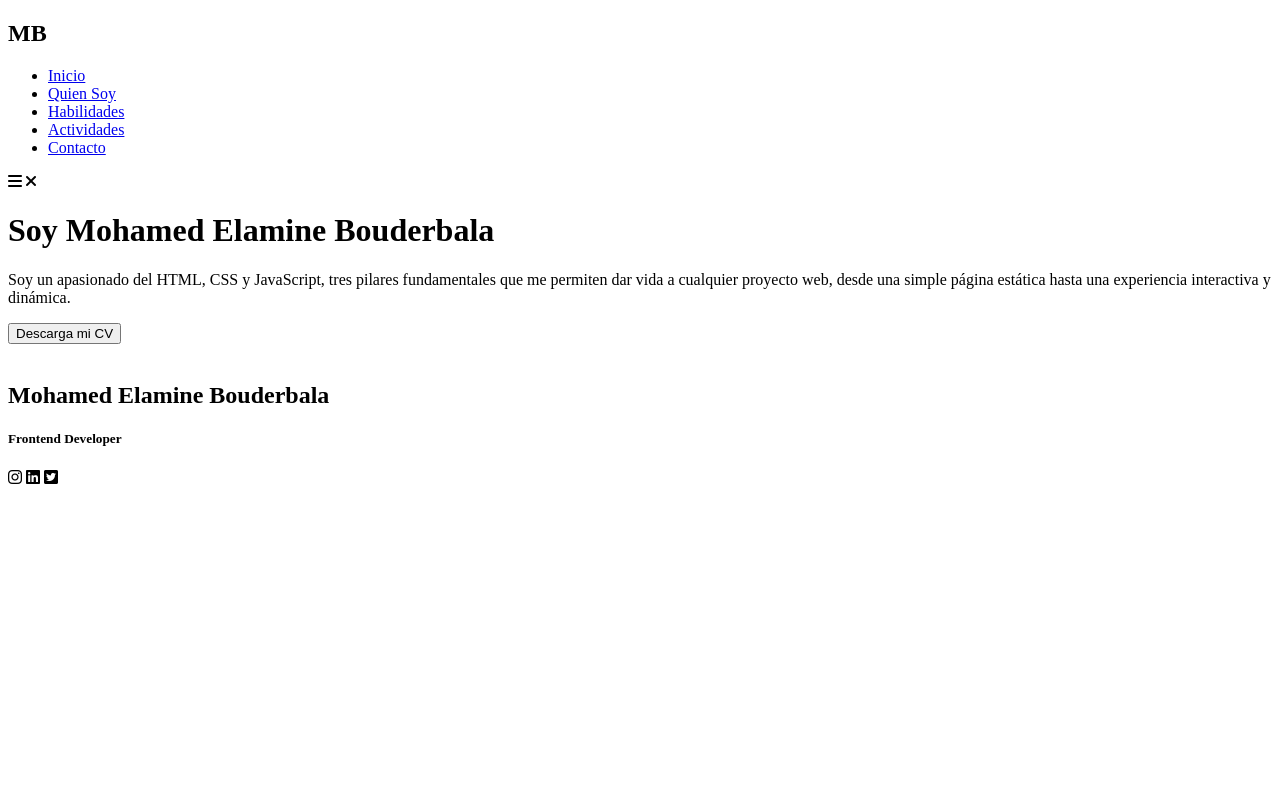
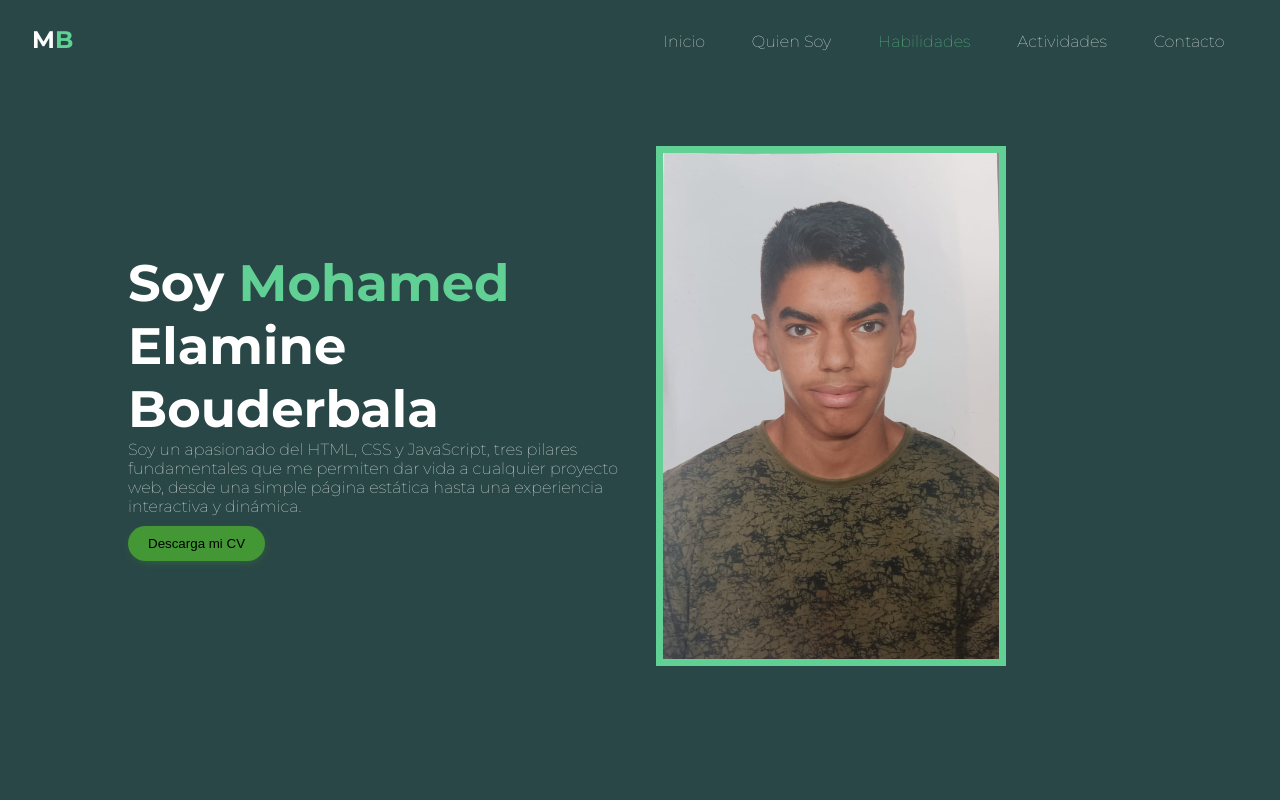
Before and after one commit to mohamedbouderbala/portafoli, a plain HTML site: page index.html in a window 1280 px wide. Shown: the top 800 px of the page. Drawn offline with Linux system fonts and the light colour scheme.

Commit message:
arreglar rutes

```diff
--- a/contacto.html
+++ b/contacto.html
@@ -6,7 +6,7 @@
   <meta http-equiv="X-UA-Compatible" content="IE=edge">
   <meta name="viewport" content="width=device-width, initial-scale=1.0">
   <title>PORTAFOLIO MOHAMED BOUDERBALA</title>
-  <link rel="stylesheet" href="estils/estil1.css">
+  <link rel="stylesheet" href="portafoli\css\estil.css">
   <link rel="stylesheet" href="https://use.fontawesome.com/releases/v6.1.1/css/all.css">
 </head>
 <body>
@@ -18,10 +18,10 @@
         </div>
         <ul class="menu" id="menu">
           <ul class="menu" id="menu">
-            <li><a href="index1.html">Inicio</a></li>
+            <li><a href="index.html">Inicio</a></li>
             <li><a href="quiensoy.html">SobreMi</a></li>
             <li><a href="wireframe.html">WireFrame</a></li>
-            <li><a href="activitats.html">Actividades</a></li>
+            <li><a href="activitats\activitats.html">Actividades</a></li>
             <li><a href="contacto.html"class="active">Contacto</a></li>
           </ul>
         <div class="toggle-menu">
@@ -34,7 +34,7 @@
         <div class="info-content">
           <h1>Formulario <span> de </span> Contacto </h1>
         </div>
-        <img src="./imatges/mohamed.jpg" alt="">
+        <img src="portafoli\imatges\mohamed.jpg" alt="">
       </main>
     </div>
 <div class="contact-section">
@@ -54,6 +54,6 @@
         </div>
       </div>
     </div>
-    <script src="/portafoli/js/script.js"></script>
+    <script src="portafoli\js\script.js"></script>
     </body>
     </html>
--- a/index.html
+++ b/index.html
@@ -5,7 +5,7 @@
   <meta http-equiv="X-UA-Compatible" content="IE=edge">
   <meta name="viewport" content="width=device-width, initial-scale=1.0">
   <title>PORTAFOLIO MOHAMED BOUDERBALA</title>
-  <link rel="stylesheet" href="estils/estil1.css">
+  <link rel="stylesheet" href="portafoli\css\estil.css">
   <link rel="stylesheet" href="https://use.fontawesome.com/releases/v6.1.1/css/all.css">
 </head>
 <body>
@@ -16,10 +16,10 @@
           <h2>M<span>B</span></h2>
         </div>
         <ul class="menu" id="menu">
-          <li><a href="index1.html">Inicio</a></li>
+          <li><a href="index.html">Inicio</a></li>
           <li><a href="quiensoy.html">Quien Soy</a></li>
           <li><a href="habilidades.html"class="active">Habilidades</a></li>
-          <li><a href="activitats.html">Actividades</a></li>
+          <li><a href="activitats\activitats.html">Actividades</a></li>
           <li><a href="contacto.html">Contacto</a></li>
         </ul>
         <div class="toggle-menu">
@@ -32,9 +32,9 @@
         <div class="info-content">
           <h1>Soy <span>Mohamed</span> Elamine Bouderbala</h1>
            <p>Soy un apasionado del HTML, CSS y JavaScript, tres pilares fundamentales que me permiten dar vida a cualquier proyecto web, desde una simple página estática hasta una experiencia interactiva y dinámica.</p>
-           <a download href="./imatges/Curriculum Competencial.pdf"><button class="download-cv">Descarga mi CV</button></a>
+           <a download href="portafoli\imatges\Curriculum Competencial.pdf"><button class="download-cv">Descarga mi CV</button></a>
         </div>
-        <img src="./imatges/mohamed.jpg" alt="">
+        <img src="portafoli\imatges\mohamed.jpg" alt="">
       </main>
     </div>
     <footer class="footer">
@@ -48,6 +48,6 @@
         <i class="fab fa-twitter-square"></i>
       </div>
     </footer>
-  <script src="/portafoli/js/script.js"></script>
+  <script src="portafoli\js\script.js"></script>
   </body>
 </html>
```
Also changed, not shown: quiensoy.html (+6 -6 lines), wireframe.html (+6 -6 lines).
